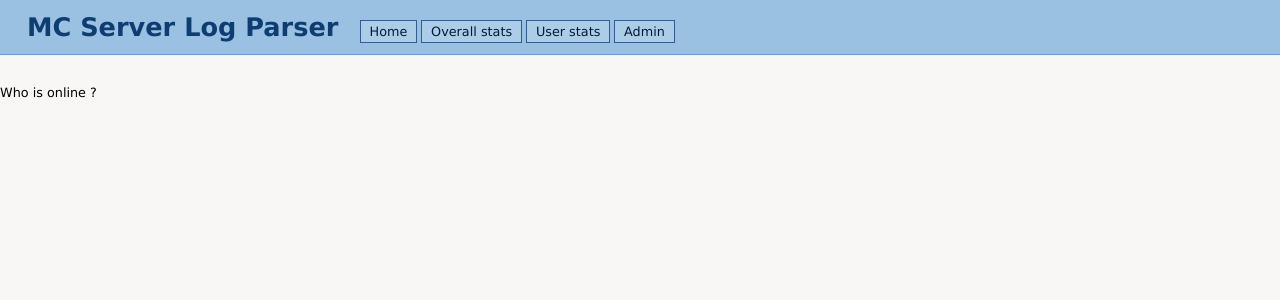
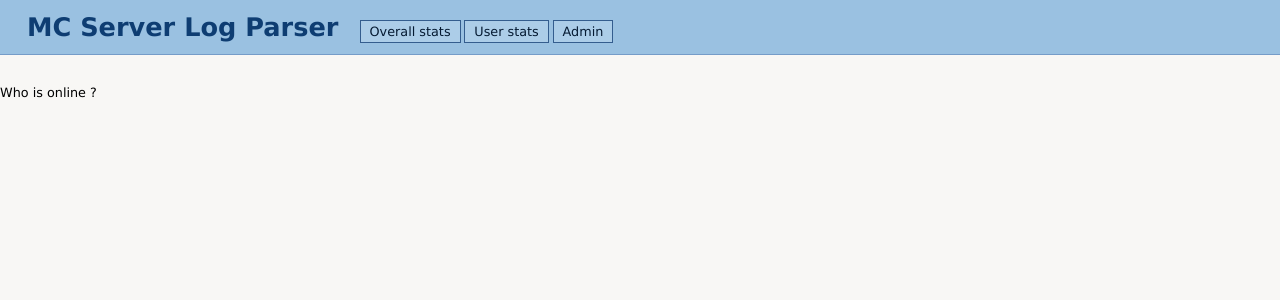
Before and after one commit to jsilvestre/MCServerLogParser, a PHP site: page / in a window 1280 px wide. Shown: the top 300 px of the page. Run offline with PHP 8.4, Linux system fonts and the light colour scheme.

Commit message:
reworking of the menu

```diff
--- a/src/index.php
+++ b/src/index.php
@@ -52,10 +52,9 @@ ob_end_clean();
 
 	<div id="header">
 		<h1>MC Server Log Parser</h1>
-		<a href="index.php">Home</a> -
-		<a href="index.php?page=overall/stats">Overall stats</a> -
+		<a href="index.php?page=overall">Overall stats</a> -
 		<a href="index.php?page=user/stats">User stats</a> -
-		<a href="index.php?page=admin/connection">Admin</a>"
+		<a href="index.php?page=admin">Admin</a>"
 	</div>
 
 	<div id="contenu">
```
